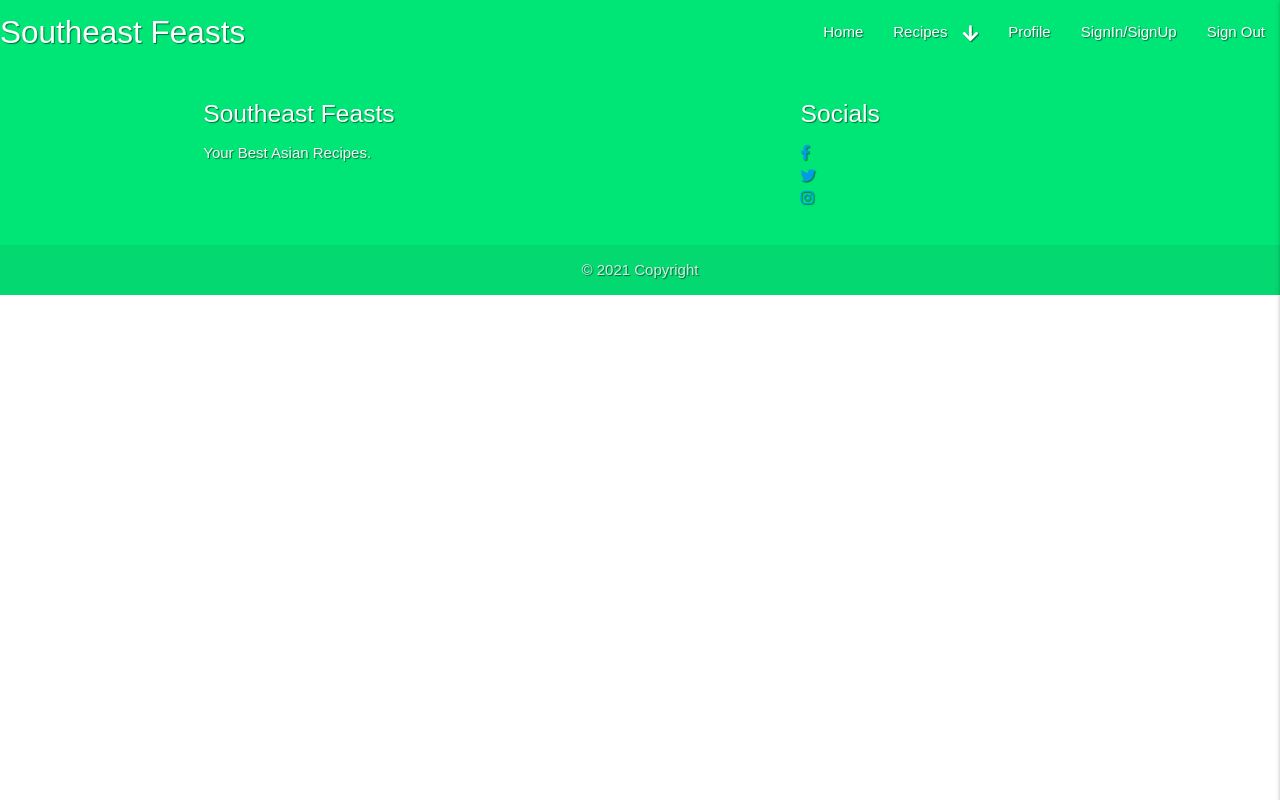
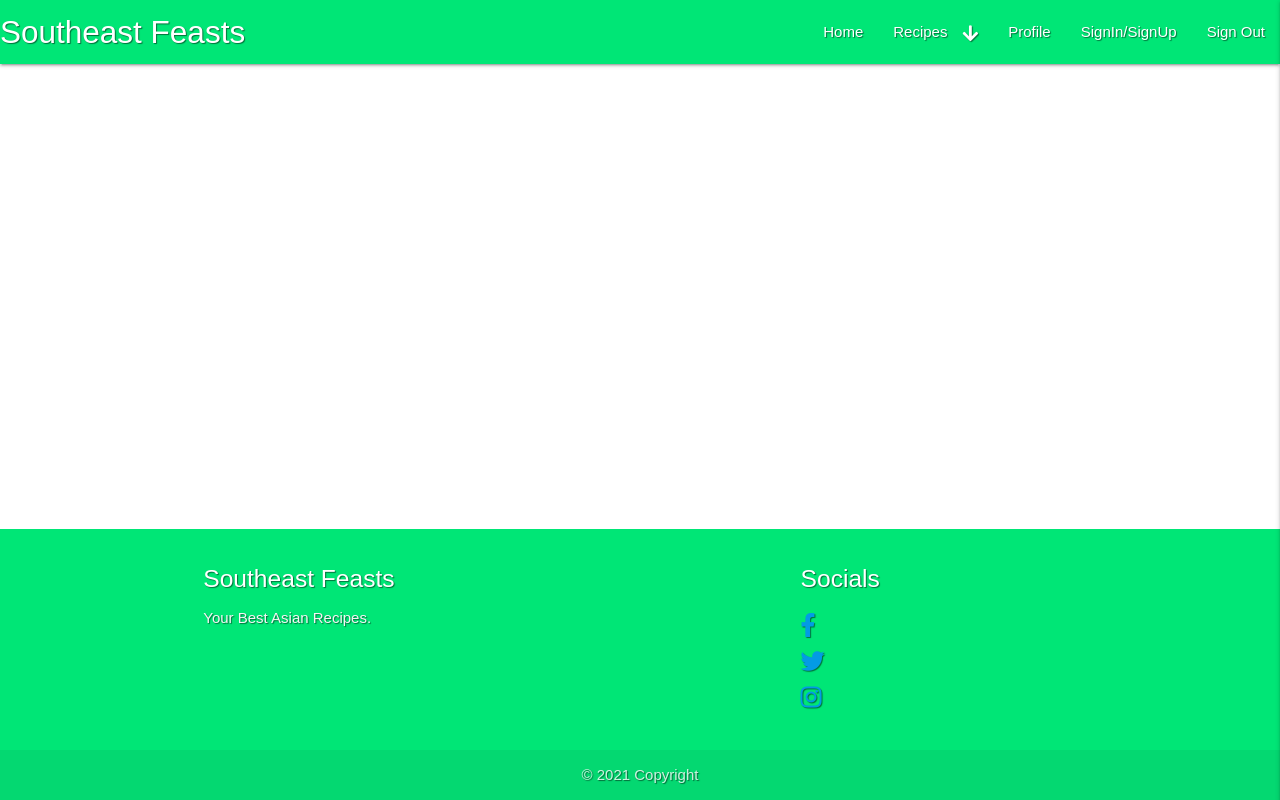
Before and after one commit to lukehanson2429/southeast-feasts, a Flask app: page / in a window 1280 px wide. Run offline with Flask 2, Linux system fonts and the light colour scheme; data that the repository does not hold is empty; some libraries are stand-ins or nearby versions; some web fonts are replaced.

Commit message:
materalize footer styled in css

```diff
--- a/static/css/style.css
+++ b/static/css/style.css
@@ -2,6 +2,9 @@
 
 body {
     font-family: "Be Vietnam", sans-serif;
+    display: flex;
+    min-height: 100vh;
+    flex-direction: column;
 }
 
 .nav-shadow {
@@ -13,3 +16,17 @@
     font-weight: 100;
     text-shadow: none;
 }
+
+
+  main {
+    flex: 1 0 auto;
+  }
+
+
+.social-links li a i {
+    width: 36px;
+    height: 36px;
+    padding: 12px 0;
+    font-size: 24px;
+    line-height: 12px;
+}
```
